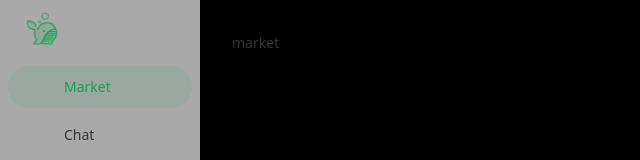
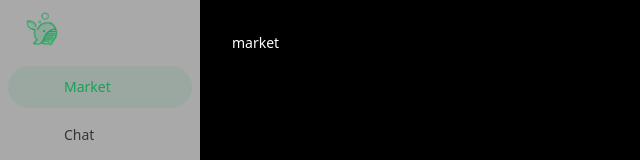
Before and after one commit to hamster-shared/knowledge-planet, a Vue app: page / in a window 1280 px wide. Shown: the top 160 px of the page, without its empty margins (0-640 px from the left). Built offline with nearby package versions, Linux system fonts and the light colour scheme; some icons are missing; a small style sheet from the web is missing.

Commit message:
add tailwindcss

```diff
--- a/package.json
+++ b/package.json
@@ -37,7 +37,10 @@
     "@types/qrcode": "^1.5.1",
     "@vitejs/plugin-vue": "^4.3.3",
     "@vue/compiler-sfc": "^3.3.4",
+    "autoprefixer": "^10.4.16",
+    "postcss": "^8.4.32",
     "rollup-plugin-visualizer": "^5.9.2",
+    "tailwindcss": "^3.3.6",
     "typescript": "^5.2.2",
     "vite": "^4.4.9"
   }
--- /dev/null
+++ b/postcss.config.js
@@ -0,0 +1,6 @@
+module.exports = {
+  plugins: {
+    tailwindcss: {},
+    autoprefixer: {},
+  },
+};
--- /dev/null
+++ b/src/assets/css/app.less
@@ -0,0 +1,3 @@
+@tailwind base;
+@tailwind components;
+@tailwind utilities;
--- a/src/main.ts
+++ b/src/main.ts
@@ -3,7 +3,7 @@ import router from './router'
 import store from './store'
 import App from './App.vue'
 import type { MessageApiInjection } from 'naive-ui/lib/message/src/MessageProvider'
-
+import './assets/css/app.less'
 // 通用字体
 import 'vfonts/Lato.css'
 // 等宽字体
--- a/src/views/market/index.vue
+++ b/src/views/market/index.vue
@@ -1,5 +1,5 @@
 <template>
-  <div>market</div>
+  <div class="text-[#fff]">market</div>
 </template>
 <script lang='ts' setup>
 </script>
--- /dev/null
+++ b/tailwind.config.js
@@ -0,0 +1,9 @@
+/** @type {import('tailwindcss').Config} */
+module.exports = {
+  darkMode: "class",
+  content: ["./index.html", "./App.vue", "./src/**/*.{vue,js,ts,jsx,tsx}"],
+  theme: {
+    extend: {},
+  },
+  plugins: [],
+}
```
